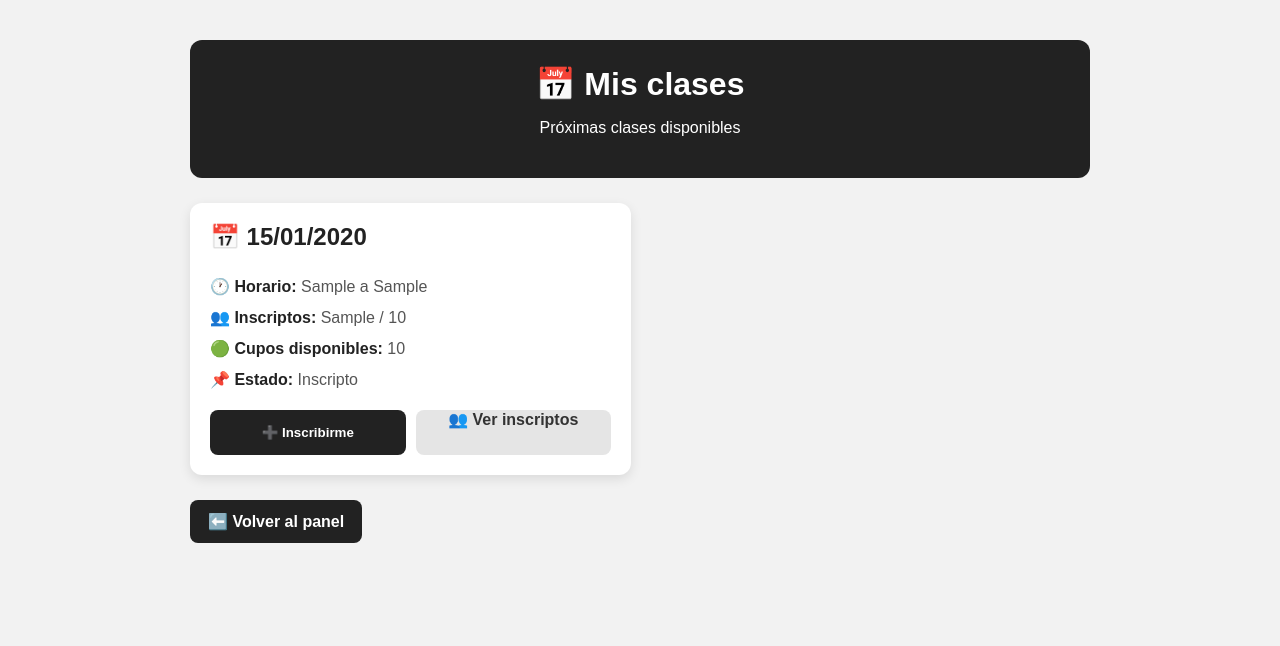
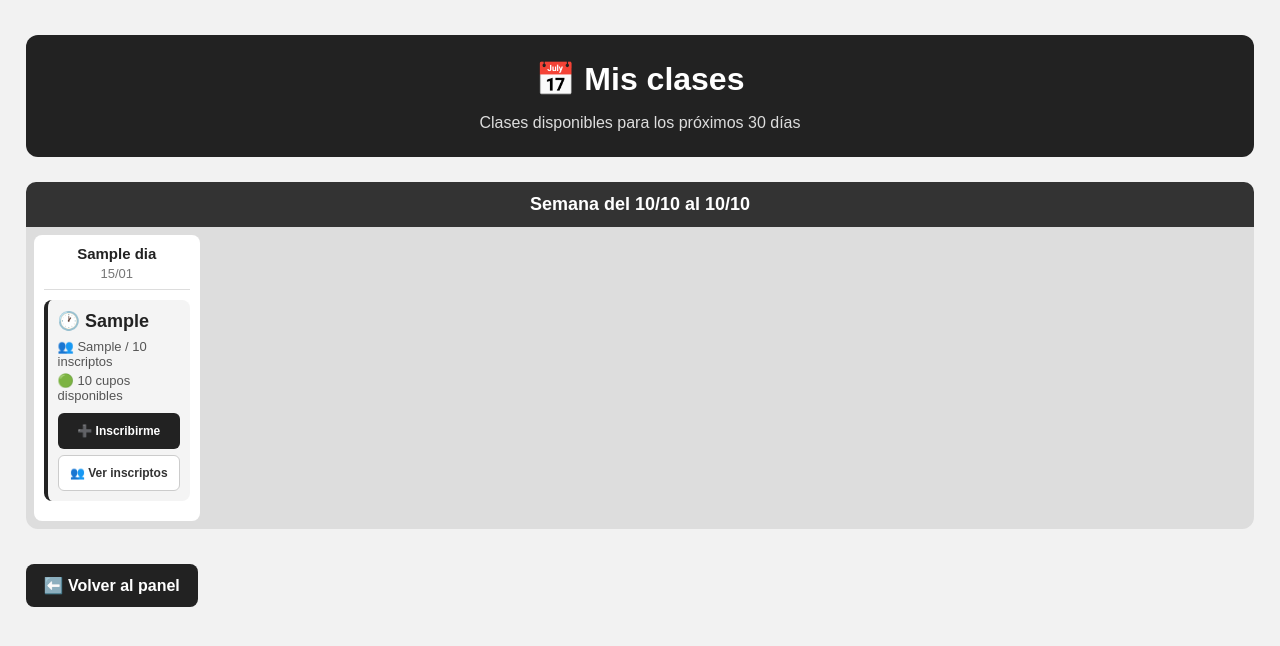
Before and after one commit to damiandemiguel/TrainingPointManager, a Flask app: template templates/mis_clases.html in a window 1280 px wide. Shown: the top 646 px of the page. Run offline with Flask 3, Linux system fonts and the light colour scheme; the template is opened without the code that fills it: most values are stand-ins (such as "Sample title", 1, 10 or a date in 2020).

Commit message:
Agregar calendario semanal de clases

```diff
--- a/templates/mis_clases.html
+++ b/templates/mis_clases.html
@@ -23,9 +23,9 @@
     }
 
     .contenedor {
-        width: 92%;
-        max-width: 900px;
-        margin: 40px auto;
+        width: 96%;
+        max-width: 1400px;
+        margin: 35px auto;
     }
 
     .encabezado {
@@ -41,56 +41,9 @@
         margin: 0;
     }
 
-    .clases {
-        display: grid;
-        grid-template-columns: repeat(2, 1fr);
-        gap: 18px;
-    }
-
-    .clase {
-        background-color: white;
-        border-radius: 12px;
-        padding: 20px;
-        box-shadow:
-            0 4px 12px rgba(0, 0, 0, 0.10);
-    }
-
-    .clase h2 {
-        margin-top: 0;
-    }
-
-    .dato {
-        padding: 6px 0;
-        color: #555;
-    }
-
-    .etiqueta {
-        font-weight: bold;
-        color: #222;
-    }
-
-    .sin-clases {
-        background-color: white;
-        padding: 40px;
-        text-align: center;
-        border-radius: 12px;
-        color: #666;
-    }
-
-    .boton {
-        display: inline-block;
-        margin-top: 25px;
-        padding: 12px 18px;
-        border-radius: 8px;
-        text-decoration: none;
-        text-align: center;
-        font-weight: bold;
-        background-color: #222;
-        color: white;
-    }
-
-    .boton:hover {
-        background-color: #444;
+    .encabezado p {
+        margin-bottom: 0;
+        color: #ddd;
     }
 
     .mensaje {
@@ -103,11 +56,95 @@
         font-weight: bold;
     }
 
+    .semana {
+        margin-bottom: 30px;
+    }
+
+    .titulo-semana {
+        background-color: #333;
+        color: white;
+        padding: 12px 18px;
+        border-radius: 10px 10px 0 0;
+        font-weight: bold;
+        text-align: center;
+        font-size: 18px;
+    }
+
+    .calendario {
+        display: grid;
+        grid-template-columns: repeat(7, 1fr);
+        gap: 8px;
+        background-color: #ddd;
+        padding: 8px;
+        border-radius: 0 0 12px 12px;
+    }
+
+    .dia {
+        background-color: white;
+        min-height: 220px;
+        border-radius: 8px;
+        padding: 10px;
+    }
+
+    .dia-hoy {
+        border: 2px solid #222;
+    }
+
+    .encabezado-dia {
+        text-align: center;
+        padding-bottom: 8px;
+        border-bottom: 1px solid #ddd;
+        margin-bottom: 10px;
+    }
+
+    .nombre-dia {
+        font-weight: bold;
+        font-size: 15px;
+    }
+
+    .fecha-dia {
+        margin-top: 4px;
+        color: #777;
+        font-size: 13px;
+    }
+
+    .clase {
+        background-color: #f4f4f4;
+        border-radius: 8px;
+        padding: 10px;
+        margin-bottom: 10px;
+        border-left: 4px solid #222;
+    }
+
+    .clase-inscripto {
+        background-color: #eaf7ea;
+        border-left-color: #2e8b57;
+    }
+
+    .hora {
+        font-size: 18px;
+        font-weight: bold;
+        margin-bottom: 7px;
+    }
+
+    .dato {
+        font-size: 13px;
+        margin: 4px 0;
+        color: #555;
+    }
+
+    .sin-clase-dia {
+        text-align: center;
+        color: #aaa;
+        padding-top: 25px;
+        font-size: 13px;
+    }
+
     .acciones-clase {
-        display: grid;
-        grid-template-columns: 1fr 1fr;
-        gap: 10px;
-        margin-top: 15px;
+        display: flex;
+        flex-direction: column;
+        gap: 6px;
+        margin-top: 10px;
     }
 
     .acciones-clase form {
@@ -116,19 +153,20 @@
     }
 
     .boton-inscribirme,
+    .boton-cancelar,
     .boton-inscriptos {
         width: 100%;
-        height: 45px;
-        padding: 0 10px;
-        border-radius: 8px;
+        min-height: 36px;
+        border-radius: 6px;
         font-weight: bold;
+        font-size: 12px;
         text-align: center;
-        text-decoration: none;
         cursor: pointer;
         display: flex;
         align-items: center;
         justify-content: center;
-        box-sizing: border-box;
+        text-decoration: none;
+        padding: 7px;
     }
 
     .boton-inscribirme {
@@ -141,47 +179,77 @@
         background-color: #444;
     }
 
+    .boton-cancelar {
+        border: none;
+        background-color: #ddd;
+        color: #333;
+    }
+
+    .boton-cancelar:hover {
+        background-color: #ccc;
+    }
+
     .boton-inscriptos {
-        display: block;
-        background-color: #e5e5e5;
+        background-color: white;
+        border: 1px solid #ccc;
         color: #333;
     }
 
     .boton-inscriptos:hover {
-        background-color: #ccc;
+        background-color: #eee;
     }
 
-    @media (max-width: 700px) {
-
-        .clases {
-            grid-template-columns: 1fr;
+    .sin-clases {
+        background-color: white;
+        padding: 40px;
+        text-align: center;
+        border-radius: 12px;
+        color: #666;
     }
 
-        .acciones-clase {
-            flex-direction: column;
+    .boton-volver {
+        display: inline-block;
+        margin-top: 5px;
+        padding: 12px 18px;
+        border-radius: 8px;
+        text-decoration: none;
+        text-align: center;
+        font-weight: bold;
+        background-color: #222;
+        color: white;
+    }
+
+    .boton-volver:hover {
+        background-color: #444;
+    }
+
+    @media (max-width: 1100px) {
+
+        .calendario {
+            grid-template-columns: repeat(4, 1fr);
         }
 
     }
 
-    .boton-cancelar {
-        width: 100%;
-        height: 45px;
-        padding: 0 10px;
-        border: none;
-        border-radius: 8px;
-        background-color: #e5e5e5;
-        color: #333;
-        font-weight: bold;
-        text-align: center;
-        cursor: pointer;
-        display: flex;
-        align-items: center;
-        justify-content: center;
-        box-sizing: border-box;
+    @media (max-width: 750px) {
+
+        .contenedor {
+            width: 94%;
+            margin-top: 20px;
         }
 
-    .boton-cancelar:hover {
-        background-color: #ccc;
+        .calendario {
+            grid-template-columns: 1fr;
+        }
+
+        .dia {
+            min-height: auto;
+        }
+
+        .sin-clase-dia {
+            padding: 15px 0;
+        }
+
     }
 
 </style>
@@ -211,7 +279,7 @@
         <h1>📅 Mis clases</h1>
 
         <p>
-        Próximas clases disponibles
+            Clases disponibles para los próximos 30 días
         </p>
 
     </div>
@@ -220,9 +288,7 @@
     {% if mensaje %}
 
         <div class="mensaje" id="mensaje">
-
             ⚠️ {{ mensaje }}
-
         </div>
 
     {% endif %}
@@ -230,35 +296,58 @@
 
     {% if clases %}
 
-    <div class="clases">
+        {% for semana in semanas %}
 
-        {% for clase in clases %}
+            <div class="semana">
 
-            <div class="clase">
+                <div class="titulo-semana">
 
-                <h2>
-                    📅
-                    {{ clase.fecha[8:10] }}/{{ clase.fecha[5:7] }}/{{ clase.fecha[0:4] }}
-                </h2>
+                    Semana del
 
-                <div class="dato">
-                    <span class="etiqueta">🕐 Horario:</span>
-                    {{ clase.hora_inicio }} a {{ clase.hora_fin }}
+                    {{ "%02d"|format(semana.inicio.day) }}/{{ "%02d"|format(semana.inicio.month) }}
+
+                    al
+
+                    {{ "%02d"|format(semana.fin.day) }}/{{ "%02d"|format(semana.fin.month) }}
+
+                </div>
+
+
+                <div class="calendario">
+
+                    {% for dia in semana.dias %}
+
+                        <div class="dia {% if dia.fecha == hoy %}dia-hoy{% endif %}">
+
+                            <div class="encabezado-dia">
+
+                                <div class="nombre-dia">
+                                    {{ dia.nombre }}
+                                </div>
+
+                                <div class="fecha-dia">
+                                    {{ "%02d"|format(dia.fecha.day) }}/{{ "%02d"|format(dia.fecha.month) }}
+                                </div>
+
+                            </div>
+
+
+                            {% if dia.clases %}
+
+                                {% for clase in dia.clases %}
+
+                                    <div class="clase {% if clase.alumno_inscripto %}clase-inscripto{% endif %}">
+
+                                        <div class="hora">
+                                            🕐 {{ clase.hora_inicio }}
                                         </div>
 
                                         <div class="dato">
-                    <span class="etiqueta">👥 Inscriptos:</span>
-                    {{ clase.cantidad_inscriptos }} / {{ clase.cupo_maximo }}
+                                            👥 {{ clase.cantidad_inscriptos }} / {{ clase.cupo_maximo }} inscriptos
                                         </div>
 
                                         <div class="dato">
-                    <span class="etiqueta">🟢 Cupos disponibles:</span>
-                    {{ clase.cupo_maximo - clase.cantidad_inscriptos }}
-                </div>
-
-                <div class="dato">
-                    <span class="etiqueta">📌 Estado:</span>
-                    {{ clase.estado }}
+                                            🟢 {{ clase.cupo_maximo - clase.cantidad_inscriptos }} cupos disponibles
                                         </div>
 
 
@@ -313,7 +402,24 @@
 
                                 {% endfor %}
 
+                            {% else %}
+
+                                <div class="sin-clase-dia">
+                                    Sin clases
                                 </div>
+
+                            {% endif %}
+
+                        </div>
+
+                    {% endfor %}
+
+                </div>
+
+            </div>
+
+        {% endfor %}
+
 
     {% else %}
 
@@ -332,7 +438,7 @@
 
     <a
         href="{{ url_for('panel_alumno') }}"
-    class="boton"
+        class="boton-volver"
     >
         ⬅️ Volver al panel
     </a>
```
Lines whose indentation alone changed are shown as unchanged.
